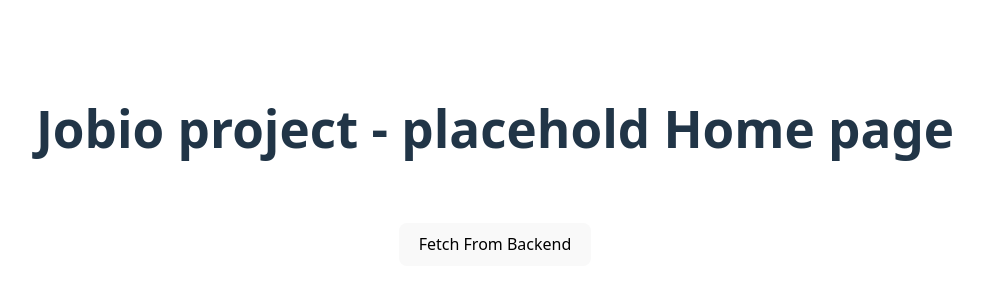
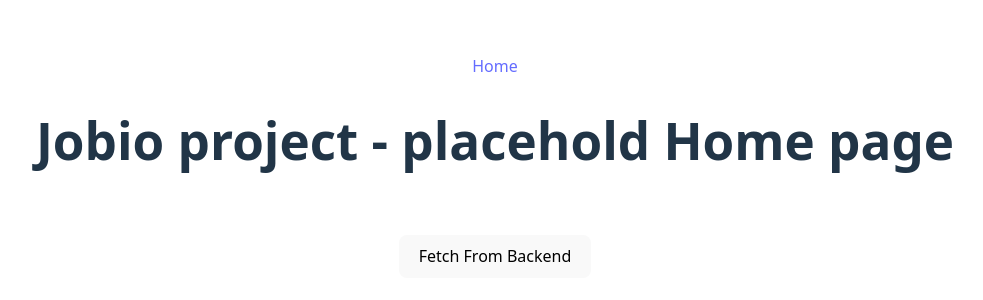
Before and after one commit to fac-32/Jobio-front, a React (Vite) app: page / in a window 1280 px wide. Shown: the part 218-518 px from the top of the page, without its empty margins (145-1128 px from the left). Built offline with nearby package versions, Linux system fonts and the light colour scheme.

Commit message:
Correct the content inside BrowserRouter

```diff
--- a/src/main.tsx
+++ b/src/main.tsx
@@ -1,10 +1,10 @@
 import { createRoot } from 'react-dom/client';
 import { BrowserRouter } from 'react-router-dom';
 import './index.css';
-import Home from './pages/home';
+import App from './App';
 
 createRoot(document.getElementById('root')!).render(
     <BrowserRouter>
-        <Home />
+        <App />
     </BrowserRouter>,
 );
```
